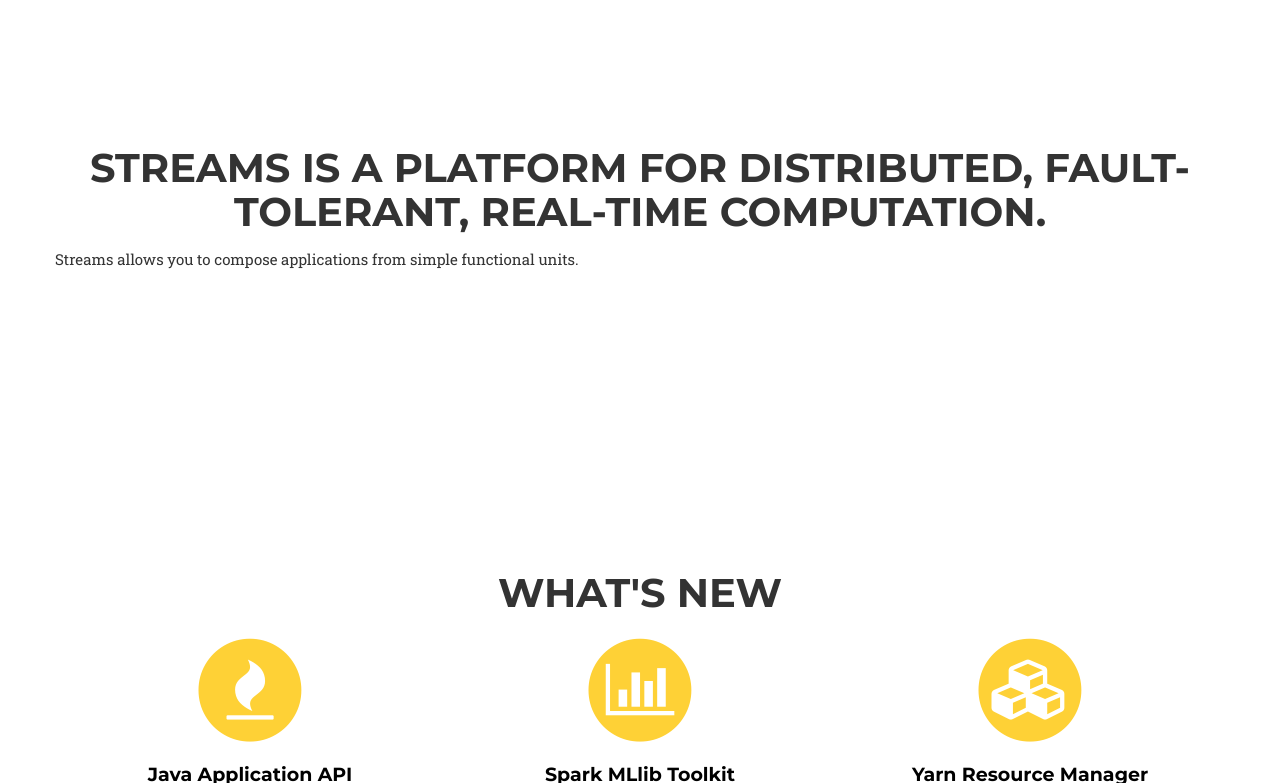
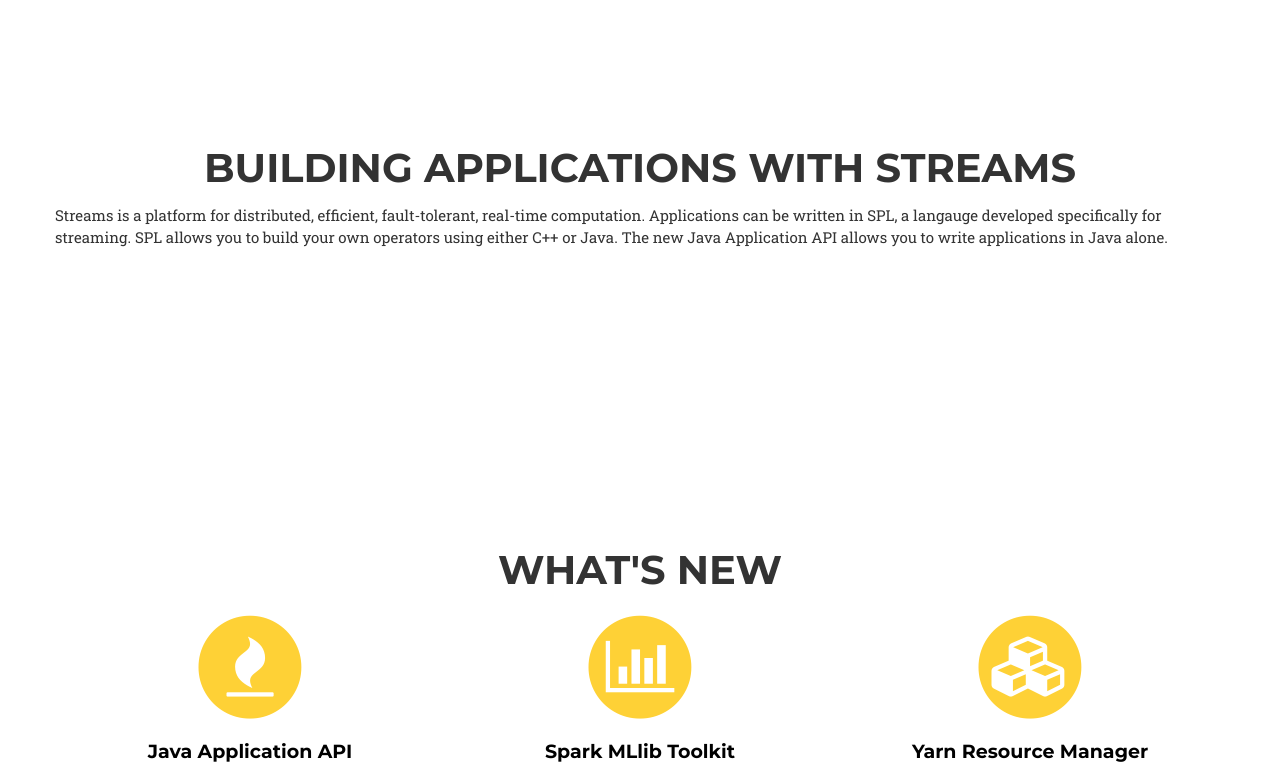
Before and after one commit to IBMStreams/IBMStreams.github.io, a Jekyll site: the page built from index.html, in a window 1280 px wide and 900 px high, scrolled down 464 px, cut to the strip 117-900 px from the top of the window. Built offline with Jekyll 4.4.1, drawn with Linux system fonts in a browser that asks for light colours; some web fonts are replaced.

Commit message:
Update streamsIs.html

```diff
--- a/_includes/streamsIs.html
+++ b/_includes/streamsIs.html
@@ -3,9 +3,11 @@
 <div class="container">
 <div class="row">
 <div class="col-lg-12 text-center">
-<h2 class="section-heading">Streams is a platform for distributed, fault-tolerant, real-time computation.</h2>
+<h2 class="section-heading">Building Applications With Streams</h2>
 </div>
-Streams allows you to compose applications from simple functional units.
+Streams is a platform for distributed, efficient, fault-tolerant, real-time computation.  Applications can be written in
+SPL, a langauge developed specifically for streaming.  SPL allows you to build your own operators using either C++ or Java.
+The new Java Application API allows you to write applications in Java alone.
 </div>
 </div>
 </section>
```
